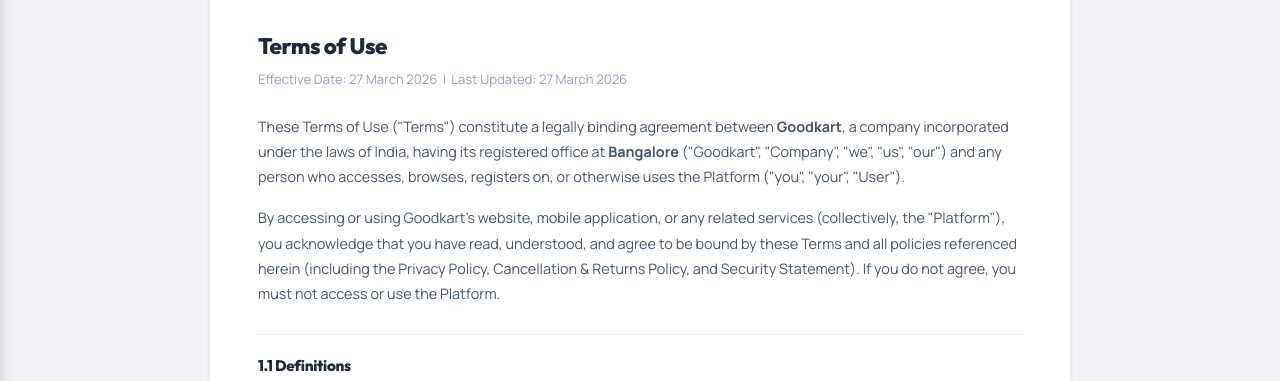
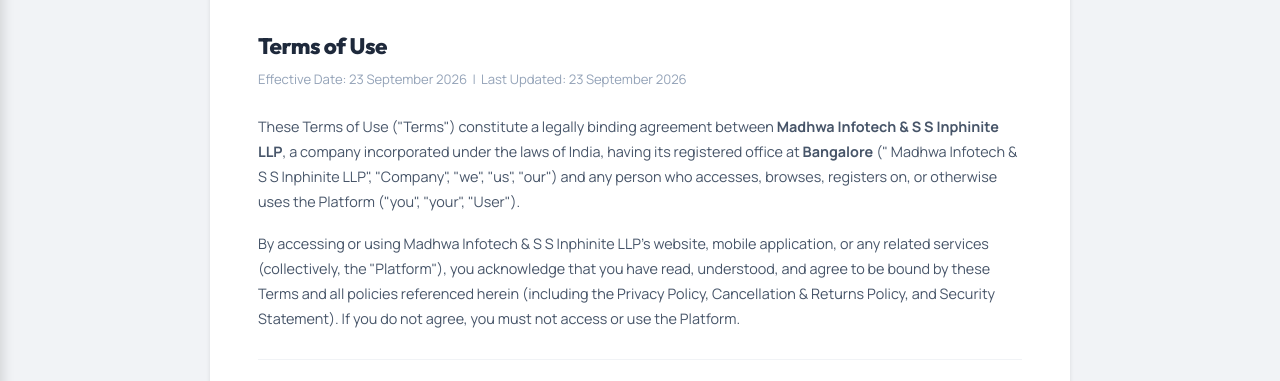
Before and after one commit to infogudkart-maker/goodkart-new, a React (Vite) app in the folder frontend/: page /#/terms-of-use in a window 1280 px wide. Shown: the part 123-504 px from the top of the page. Built offline with nearby package versions, Linux system fonts and the light colour scheme; no server answers; the database is empty.

Commit message:
Update TermsOfUse.jsx

```diff
--- a/frontend/src/modules/marketplace/pages/TermsOfUse.jsx
+++ b/frontend/src/modules/marketplace/pages/TermsOfUse.jsx
@@ -1,10 +1,10 @@
 import './PolicyPage.css';
 
-const EFFECTIVE_DATE = '27 March 2026';
-const LAST_UPDATED = '27 March 2026';
-const COMPANY = 'Goodkart';
+const EFFECTIVE_DATE = '23 September 2026';
+const LAST_UPDATED = '23 September 2026';
+const COMPANY = ' Madhwa Infotech & S S Inphinite LLP';
 const OFFICE = 'Bangalore';
-const EMAIL = 'sumanhp31@gmail.com';
+const EMAIL = ' business@madhwainfotech.com';
 const CITY_STATE = 'Bangalore, Karnataka, India';
 
 export default function TermsOfUse() {
```
